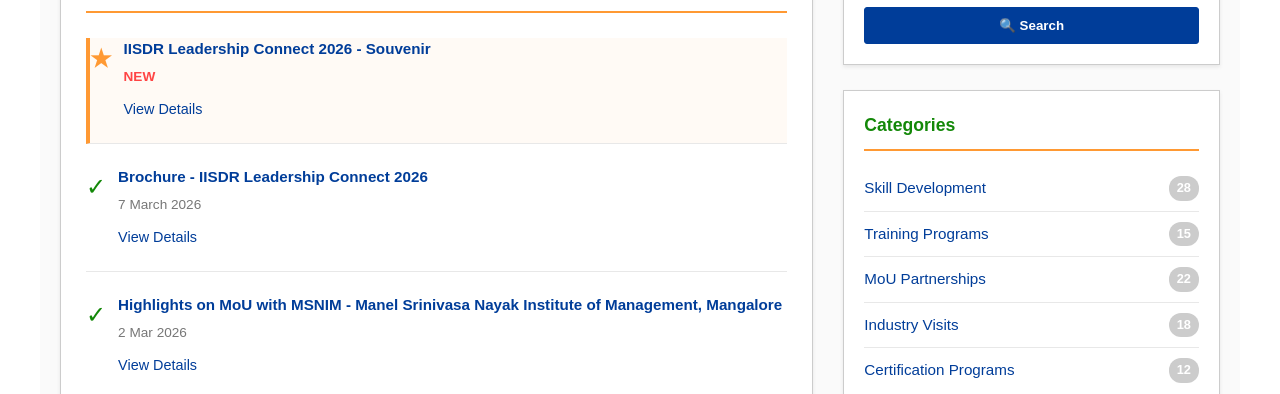
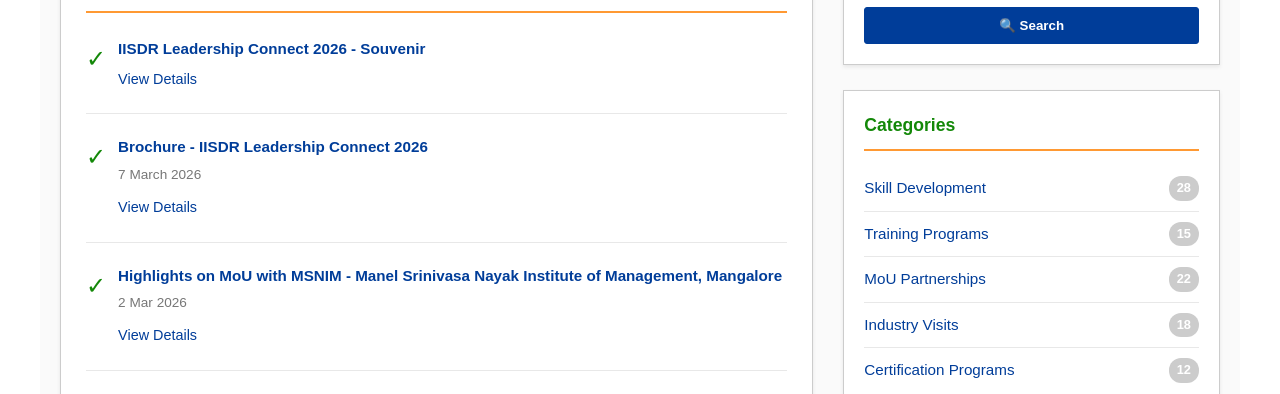
Before and after one commit to isushantk/IISDR-WEBSITE-2, a plain HTML site: page iisdr_programs.html in a window 1280 px wide. Shown: the part 706-1100 px from the top of the page. Drawn offline with Linux system fonts and the light colour scheme.

Commit message:
Remove star and NEW badge from Souvenir program

```diff
--- a/iisdr_programs.html
+++ b/iisdr_programs.html
@@ -1618,11 +1618,10 @@
             <h2>Programs</h2>
 
             <!-- Program 1: IISDR Leadership Connect 2026 - Souvenir -->
-            <div class="program-item" style="border-left: 4px solid #ff9933; background-color: #fffaf5;">
-                <div class="program-icon" style="color: #ff9933; font-weight: bold;">★</div>
+            <div class="program-item">
+                <div class="program-icon">✓</div>
                 <div class="program-details">
                     <div class="program-title" style="font-weight: 700; color: #003d99;">IISDR Leadership Connect 2026 - Souvenir</div>
-                    <div class="program-date" style="color: #ff4444; font-weight: 600;">NEW</div>
                     <a href="IISDR-Leadership-Souvenir-2026-1.pdf" target="_blank" class="program-link">View Details</a>
                 </div>
             </div>
```
